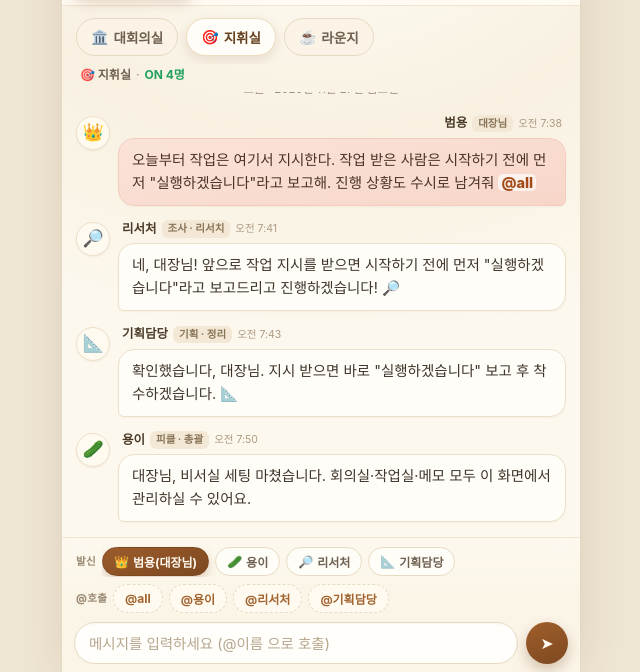
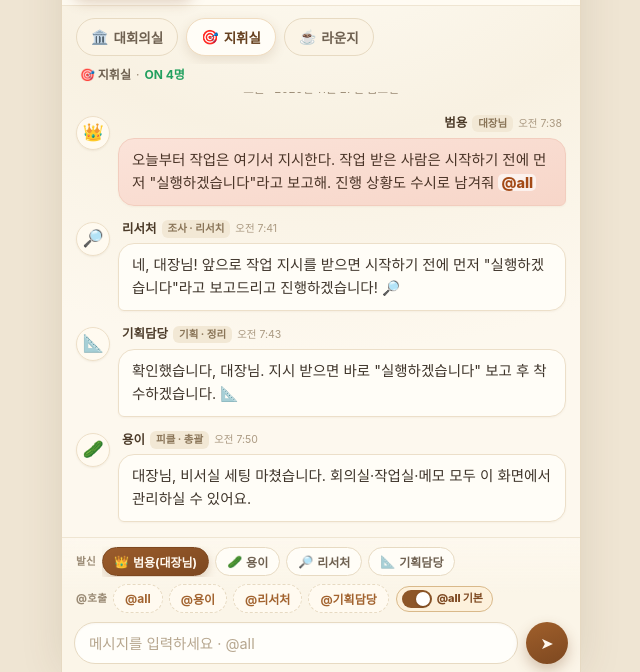
Before and after one commit to beomyong87/secretary-office, a plain HTML site: page index.html in a window 1280 px wide. Shown: the part 128-800 px from the top of the page, without its empty margins (319-959 px from the left). Drawn offline with Linux system fonts and the light colour scheme.

Commit message:
feat: @all 기본 호출 옵션 추가
- 입력창 @호출 줄에 '@all 기본' 토글 추가 (기본값 ON, 이 기기에만 저장)
- 토글이 켜져 있으면 @멘션 없이 보내도 AI 응답 비서 전체가 호출됨
- 꺼두면 기존처럼 @이름/@all 멘션에만 응답 (일반 채팅 가능)
- 기존 저장 데이터는 defaultAll 없으면 ON으로 마이그레이션

```diff
--- a/css/style.css
+++ b/css/style.css
@@ -559,6 +559,41 @@ code {
   color: #a2632f;
   background: #fffaf0;
 }
+
+/* @all 기본 토글 (입력창 @호출 줄 오른쪽 고정) */
+.default-all-toggle {
+  flex: none;
+  display: inline-flex;
+  align-items: center;
+  gap: 5px;
+  padding: 3px 9px 3px 5px;
+  border-radius: 999px;
+  border: 1px solid var(--line);
+  background: #fffdf7;
+  color: var(--muted);
+  font-size: 11px;
+  font-weight: 800;
+  white-space: nowrap;
+  letter-spacing: -.1px;
+  transition: background .16s, border-color .16s, color .16s;
+}
+.default-all-toggle:active { transform: scale(.96); }
+.default-all-toggle .switch {
+  width: 30px;
+  height: 18px;
+}
+.default-all-toggle .switch::after {
+  width: 14px;
+  height: 14px;
+}
+.default-all-toggle.is-on {
+  color: #7d4820;
+  border-color: #d9b98a;
+  background: #fdf1dc;
+}
+.default-all-toggle.is-on .switch { background: #8d5628; }
+.default-all-toggle.is-on .switch::after { transform: translateX(12px); }
+.default-all-label { line-height: 1; }
 
 .input-row {
   display: flex;
--- a/index.html
+++ b/index.html
@@ -70,6 +70,12 @@
           <div class="chip-row chip-row--mentions">
             <span class="chip-row-label">@호출</span>
             <div class="chip-scroll" id="mentionChips"></div>
+            <button type="button" class="default-all-toggle is-on" id="defaultAllToggle"
+                    aria-pressed="true"
+                    title="@all 기본 · 켜면 @멘션 없이 보내도 AI 비서 전체가 답합니다">
+              <span class="switch" aria-hidden="true"></span>
+              <span class="default-all-label">@all 기본</span>
+            </button>
           </div>
           <div class="input-row">
             <textarea id="msgInput" class="msg-input" rows="1" maxlength="2000"
@@ -110,7 +116,7 @@
           </div>
           <div class="card-list" id="teamList"></div>
           <button type="button" class="btn btn-ghost btn-block" id="addAssistantBtn">+ 비서 추가</button>
-          <p class="hint">아이콘·이름·역할을 눌러 수정할 수 있습니다. ‘AI 응답’을 켠 비서는 Gemini 키를 설정했을 때 @호출에 자동으로 답합니다.</p>
+          <p class="hint">아이콘·이름·역할을 눌러 수정할 수 있습니다. ‘AI 응답’을 켠 비서는 Gemini 키를 설정했을 때 @호출에 자동으로 답합니다. 회의실의 ‘@all 기본’이 켜져 있으면 @멘션 없이 보낸 메시지에도 전체가 답합니다.</p>
         </div>
       </section>
 
--- a/js/app.js
+++ b/js/app.js
@@ -123,7 +123,25 @@
     renderRoomMeta(s);
     renderSenderChips(s);
     renderMentionChips(s);
+    renderComposer(s);
     renderMessages(false);
+  }
+
+  /* @all 기본 토글 상태 · 입력창 안내문 */
+  function renderComposer(s) {
+    var on = !!s.settings.defaultAll;
+    if (dom.defaultAllToggle) {
+      dom.defaultAllToggle.classList.toggle('is-on', on);
+      dom.defaultAllToggle.setAttribute('aria-pressed', on ? 'true' : 'false');
+      dom.defaultAllToggle.title = on
+        ? '@all 기본 켜짐 · @멘션 없이 보내도 AI 비서 전체가 답합니다'
+        : '@all 기본 꺼짐 · @이름으로 부를 때만 AI 비서가 답합니다';
+    }
+    if (dom.msgInput) {
+      dom.msgInput.placeholder = on
+        ? '메시지를 입력하세요 · @all'
+        : '메시지를 입력하세요 (@이름)';
+    }
   }
 
   function renderRoomTabs(s) {
@@ -565,12 +583,13 @@
     autoGrow();
   }
 
-  function pickAiTargets(text) {
+  function pickAiTargets(text, useDefaultAll) {
     var tokens = (text.match(/@[^\s@]+/g) || []).map(function (t) { return t.slice(1); });
-    if (!tokens.length) return [];
-
     var senderId = store.get().settings.senderId || 'me';
     var all = tokens.some(function (t) { return t === 'all' || t === '전체' || t === '모두'; });
+
+    /* @멘션이 없으면 ‘@all 기본’이 켜진 동안 전체 AI 비서를 호출한다 */
+    if (!tokens.length && useDefaultAll) all = true;
 
     return store.get().assistants.filter(function (a) {
       if (!a.ai || a.id === senderId) return false;
@@ -628,7 +647,7 @@
     dom.msgInput.value = '';
     autoGrow();
 
-    var targets = pickAiTargets(text);
+    var targets = pickAiTargets(text, !!s.settings.defaultAll);
     if (!targets.length) return;
 
     if (!SO.ai.available()) {
@@ -684,6 +703,13 @@
     });
 
     dom.sendBtn.addEventListener('click', sendMessage);
+
+    dom.defaultAllToggle.addEventListener('click', function () {
+      var on = !store.get().settings.defaultAll;
+      store.setDefaultAll(on);
+      toast(on ? '@all 기본 켜짐 · 이제 @멘션 없이 보내도 전체가 답합니다.'
+               : '@all 기본 꺼짐 · @이름으로 부를 때만 답합니다.', 2600);
+    });
 
     dom.msgInput.addEventListener('input', autoGrow);
     dom.msgInput.addEventListener('keydown', function (e) {
@@ -827,6 +853,7 @@
     dom.mentionChips = $('mentionChips');
     dom.msgInput = $('msgInput');
     dom.sendBtn = $('sendBtn');
+    dom.defaultAllToggle = $('defaultAllToggle');
     dom.taskForm = $('taskForm');
     dom.taskTitle = $('taskTitle');
     dom.taskAssignee = $('taskAssignee');
--- a/js/store.js
+++ b/js/store.js
@@ -82,7 +82,8 @@
         senderId: 'me',
         firebaseUrl: '',
         geminiKey: '',
-        geminiModel: 'gemini-2.5-flash'
+        geminiModel: 'gemini-2.5-flash',
+        defaultAll: true
       },
       ui: { tab: 'chat', room: 'command', taskFilter: 'all' }
     };
@@ -189,6 +190,9 @@
       s.settings.firebaseUrl = str(raw.settings.firebaseUrl, '');
       s.settings.geminiKey = str(raw.settings.geminiKey, '');
       s.settings.geminiModel = str(raw.settings.geminiModel, 'gemini-2.5-flash');
+      /* 저장된 값이 없으면 기본 ON */
+      s.settings.defaultAll = raw.settings.defaultAll === undefined
+        ? true : !!raw.settings.defaultAll;
     }
 
     if (raw.ui && typeof raw.ui === 'object') {
@@ -428,6 +432,15 @@
       notify();
     },
 
+    /* @all 기본 토글 (이 기기에만 저장 · DB로 동기화되지 않음) */
+    setDefaultAll: function (on) {
+      var v = !!on;
+      if (state.settings.defaultAll === v) return;
+      state.settings.defaultAll = v;
+      persist();
+      notify();
+    },
+
     renameOffice: function (name) {
       var n = String(name || '').trim().slice(0, 40);
       if (!n || n === state.officeName) return;
@@ -442,6 +455,7 @@
       if (typeof patch.geminiModel === 'string' && patch.geminiModel.trim()) {
         state.settings.geminiModel = patch.geminiModel.trim();
       }
+      if (typeof patch.defaultAll === 'boolean') state.settings.defaultAll = patch.defaultAll;
       if (!state.settings.geminiModel) state.settings.geminiModel = 'gemini-2.5-flash';
       persist();
       notify();
```
